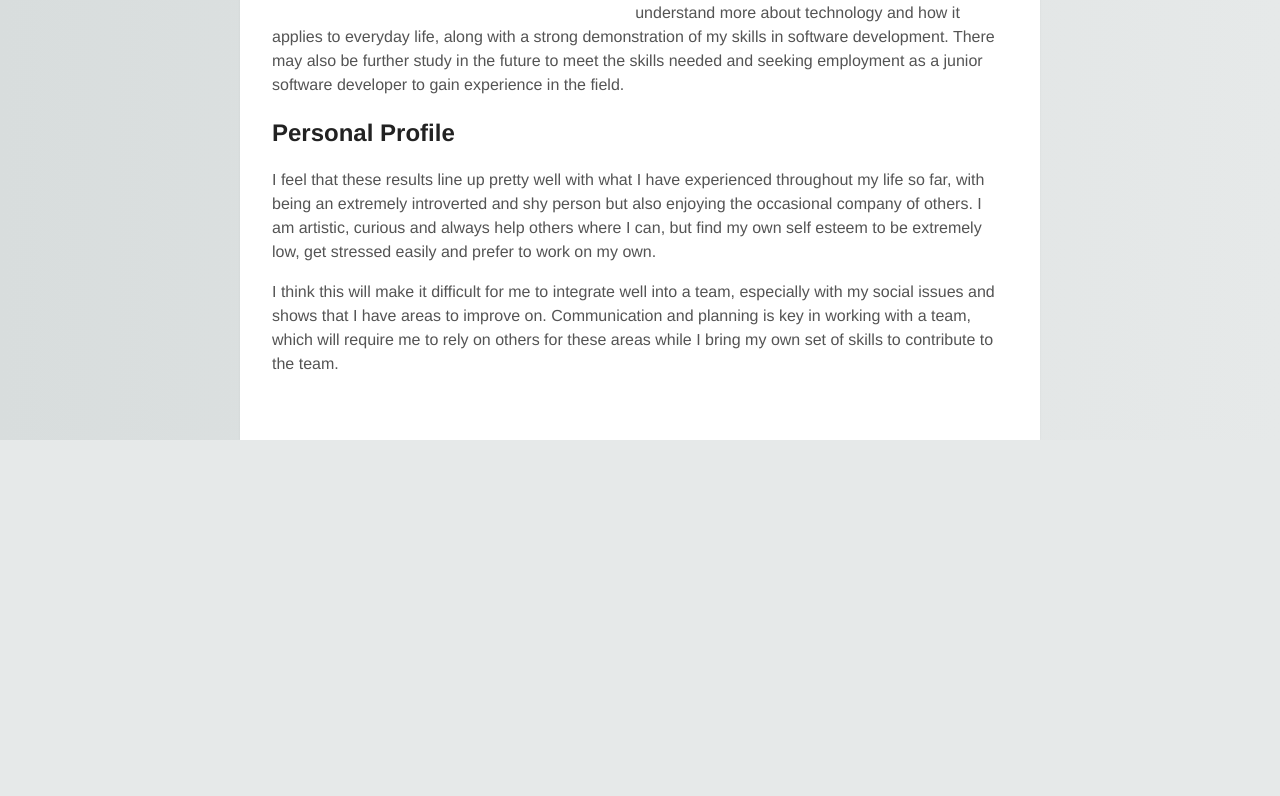
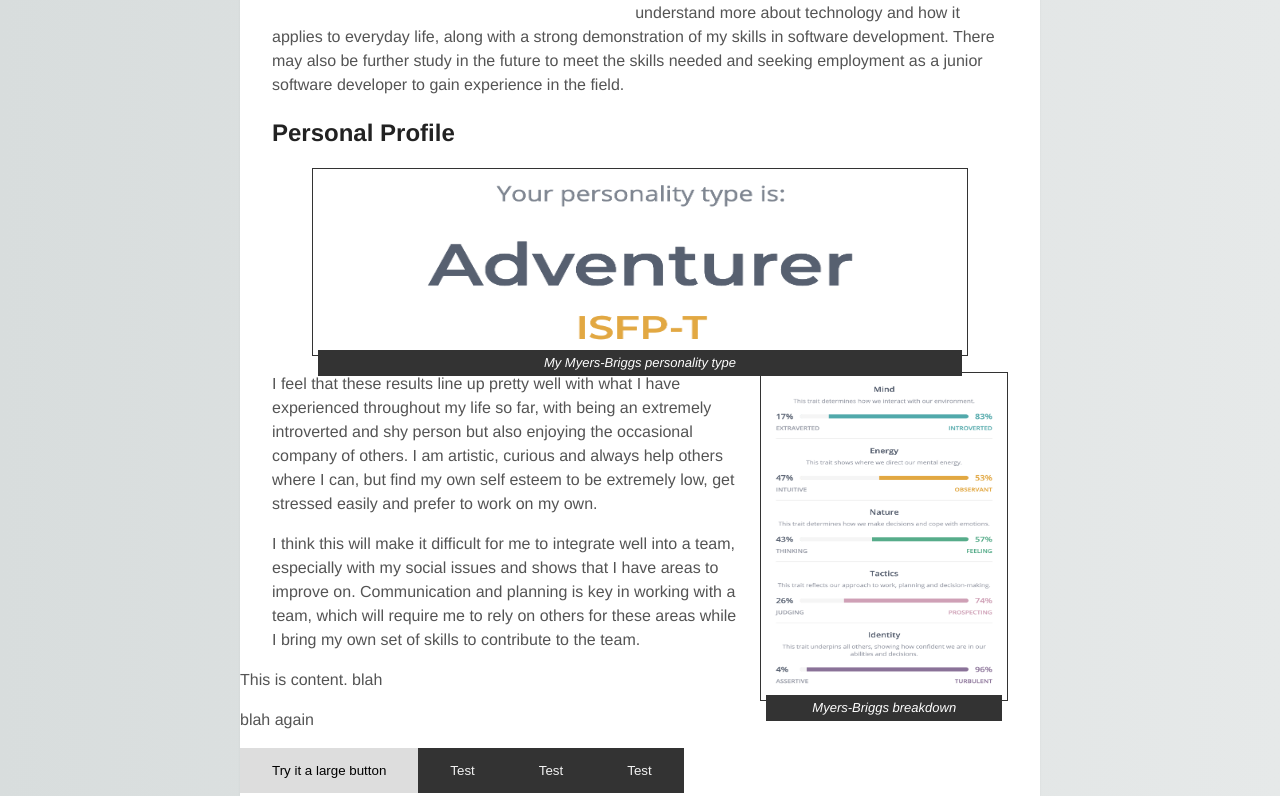
Before and after one commit to scuba156RMIT/IIT_Assignment01, a plain HTML site: page index.html in a window 1280 px wide. Shown: the part 1959-2755 px from the top of the page. Before the commit the page ends 2399 px from the top, so only its background shows below. Drawn offline with Linux system fonts and the light colour scheme.

Commit message:
- Added more images to index page. - Initial javascript for tabbed images

```diff
--- a/index.html
+++ b/index.html
@@ -121,6 +121,21 @@
 
     <h2>Personal Profile</h2>
 
+    <figure class="figure-center" style="height:25%;">
+      <span style="height:100%;">
+      <img src="images/myers-briggs-type.png" alt="Myers-Briggs type" style="height:100%; width:100%;">
+    </span>
+      <figcaption>My Myers-Briggs personality type</figcaption>
+    </figure>
+
+    <figure class="figure-right" style="width:32%; height:45%">
+      <!-- <span style="height:91.5%"> -->
+          <img style="height=90%" src="images/myers-briggs-breakdown.png" alt="Myers-Briggs breakdown" >
+      <!-- </span> -->
+      <figcaption>Myers-Briggs breakdown</figcaption>
+    </figure>
+    <!-- <div class="clearfix"></div> -->
+
     <p>I feel that these results line up pretty well with what I have
     experienced throughout my life so far, with being an extremely introverted
     and shy person but also enjoying the occasional company of others. I am
@@ -134,5 +149,59 @@
     me to rely on others for these areas while I bring my own set of skills to
     contribute to the team.</p>
   </div>
+
+  <div id="test1" class="tab-content active">This is content. blah <p> blah again</p></div>
+  <div id="test2" class="tab-content">
+    <figure class="figure-center" style="height:25%;">
+      <span style="height:100%;">
+      <img src="images/myers-briggs-type.png" alt="Myers-Briggs type" style="height:100%; width:100%;">
+    </span>
+      <figcaption>My Myers-Briggs personality type</figcaption>
+    </figure>
+  </div>
+  <div id="test3" class="tab-content">This is a test3</div>
+  <div id="test4" class="tab-content">This is a test4</div>
+
+
+  <button id="test1" class="tab-button active" onclick="toggleActiveTab('test1', this)">Try it a large button</button>
+  <button id="test2" class="tab-button" onclick="toggleActiveTab('test2', this)">Test</button>
+  <button id="test3" class="tab-button" onclick="toggleActiveTab('test3', this)">Test</button>
+  <button id="test4" class="tab-button" onclick="toggleActiveTab('test4', this)">Test</button>
+
+  <script>
+    function toggleActiveTab(id, sender) {
+      if (sender.classList.contains("active")) {
+        return;
+      }
+
+      var allTabs = document.getElementsByClassName("tab-content");
+      var allTabButtons = document.getElementsByClassName("tab-button");
+      //var senderButton = sender;
+
+      sender.classList.add("active");
+
+      for (var i = 0; i < allTabs.length; i++) {
+        if (allTabs[i].id == id && !allTabs[i].classList.contains("active")) {
+          allTabs[i].classList.add("active");
+        } else {
+          allTabs[i].classList.remove("active");
+        }
+
+        if (allTabs[i].classList.contains("active")) {
+          allTabs[i].style.display = "block";
+        } else {
+          allTabs[i].style.display = "none";
+        }
+      }
+
+      for (var i = 0; i < allTabButtons.length; i++) {
+        if (allTabButtons[i].id == id) {
+          allTabButtons[i].classList.add("active");
+        } else {
+          allTabButtons[i].classList.remove("active");
+        }
+      }
+    }
+</script>
 </body>
 </html>
--- a/main.css
+++ b/main.css
@@ -53,15 +53,19 @@ figcaption a {
   color: #f2f2f2;
 }
 
+.clearfix::before, .clearfix::after {
+    display: block;
+    content: "";
+}
+.clearfix::after {
+    clear: both;
+}
+
 figure {
     padding: 5px;
     display: flex;
     flex-flow: column;
     border: thin #333 solid;
-    /* margin: 5px; */
-    /* padding: 5px; */
-    /* height:auto; */
-    /* margin: auto; */
 }
 
 .figure-right {
@@ -72,6 +76,11 @@ figure {
 .figure-left {
   float:left;
   margin: auto 20px 20px 0px;
+}
+
+.figure-center {
+  float: none;
+  align-self: center;
 }
 
 .content {
@@ -104,7 +113,36 @@ figure {
   color: black;
 }
 
+.tab-button {
+  border: none;
+  color: white;
+  padding: 15px 32px;
+  text-align: center;
+  text-decoration: none;
+  display: inline-block;
+  outline: none;
+  margin: none;
+  float:left;
+  background-color: #333;
+  color: #f2f2f2;
+  /* font-size: 16px; */
+}
+
+.tab-button.active {
+  background: #ddd;
+  color: black;
+}
+
+.tab-content.active {
+  /* color:blue; */
+  /* background-color: #4CAF50; /* Green */ */
+}
+
 /* Main content */
 .main {
   margin-top: 30px;
 }
+
+.tab-content:not(.active) {
+  display: none;
+}
```
Also changed, not shown: images/myers-briggs-breakdown.png (added), images/myers-briggs-type.png (added), images/myers-briggs.png (deleted).
